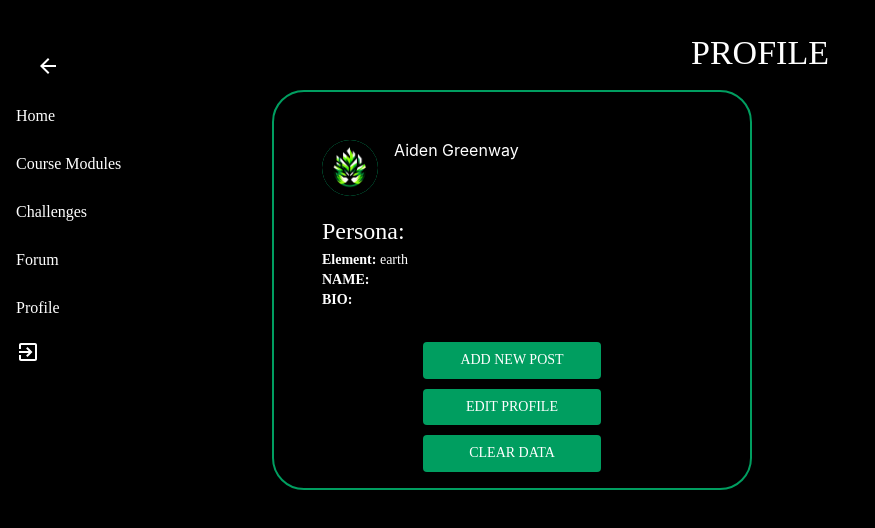
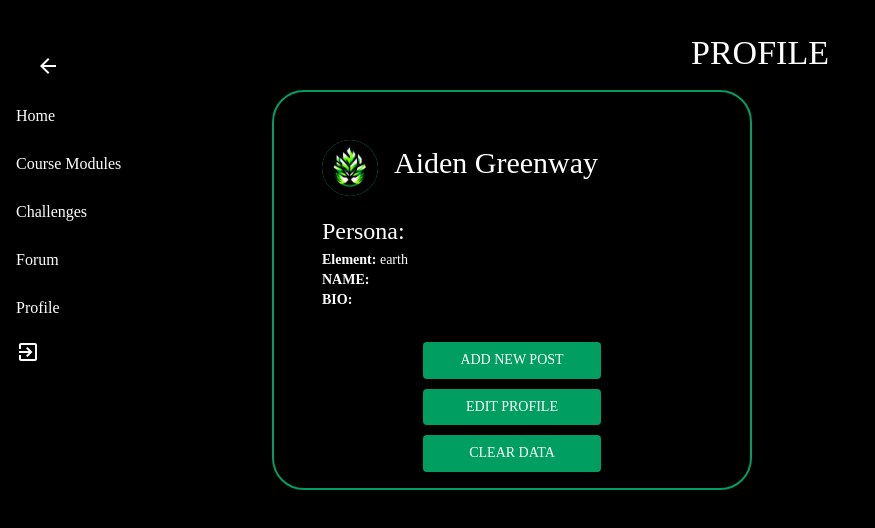
Before and after one commit to AidenGreenway/elementsOfficial, a React (Create React App) app: page /dashboard/profile in a window 1280 px wide. Shown: the top 528 px of the page, without its empty margins (0-875 px from the left). Built offline with nearby package versions, Linux system fonts and the light colour scheme; a web font is replaced by a local one.

Commit message:
endfortoday

```diff
--- a/src/components/Profile.js
+++ b/src/components/Profile.js
@@ -371,7 +371,9 @@ const Profile = () => {
                     style={{ width: "100%", height: "100%", borderRadius: "50%" }}
                   />
                 </Avatar>
-                <Typography variant="h4choseni">{username}</Typography>
+                <Typography sx={{ fontFamily: "The Next Font", fontSize: "30px" }}>
+                  {username}
+                </Typography>
               </Box>
               <Typography variant="h6" style={{ fontSize: "1.5rem" }} align="left">
                 Persona:
```
